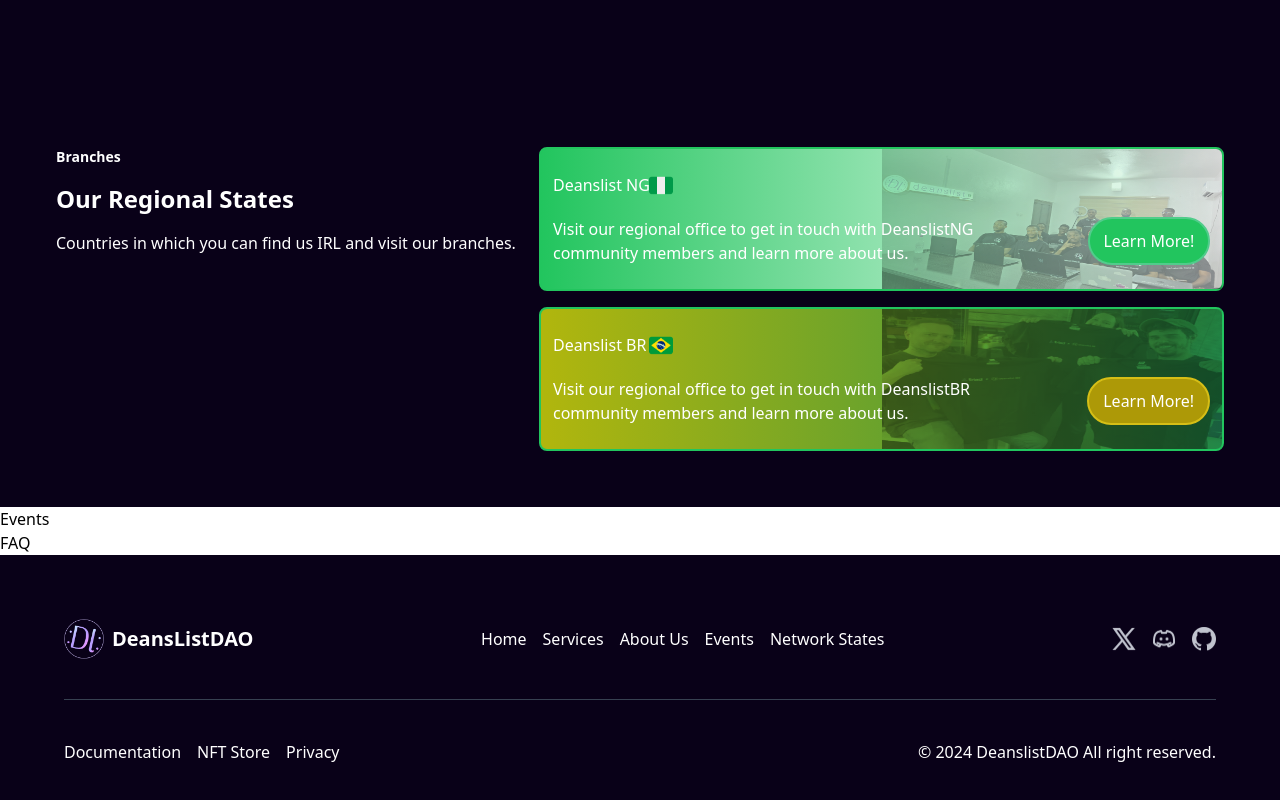
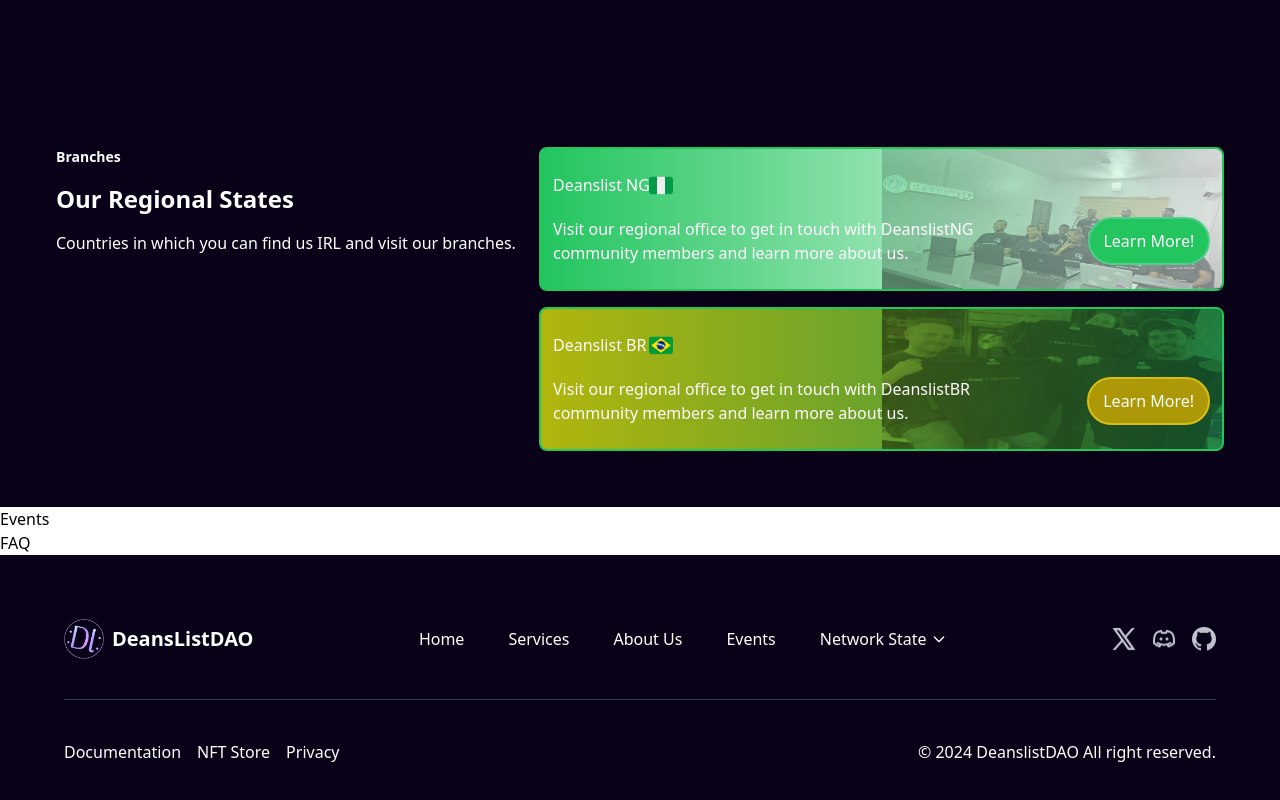
Before and after one commit to abasiakanmbat/Deans-test, a Next.js app: page / in a window 1280 px wide. Shown: the part 3051-3851 px from the top of the page. Built offline with nearby package versions, Linux system fonts and the light colour scheme.

Commit message:
Updated footer

```diff
--- a/app/components/sections/Footer.jsx
+++ b/app/components/sections/Footer.jsx
@@ -1,7 +1,14 @@
-
+"use client"
+import React, { useState } from 'react';
 
 
 function Footer() {
+  const [isDropdownOpen, setIsDropdownOpen] = useState(false);
+
+  const toggleDropdown = () => {
+    setIsDropdownOpen(!isDropdownOpen);
+  };
+
 	return (
 		<footer className="bg-[#090118] text-white p-16">
   <div className="flex justify-between items-center pb-6">
@@ -10,12 +17,24 @@
       <span className="text-xl font-bold">DeansListDAO</span>
     </div>
 
-    <nav className="flex space-x-4">
+    <nav className="flex space-x-4 gap-7">
       <a href="#" className="hover:text-gray-300">Home</a>
       <a href="#" className="hover:text-gray-300">Services</a>
       <a href="#" className="hover:text-gray-300">About Us</a>
       <a href="#" className="hover:text-gray-300">Events</a>
-      <a href="#" className="hover:text-gray-300">Network States</a>
+      <div className="relative inline-block">
+    <button onClick={toggleDropdown} className="hover:text-gray-300 flex items-center">
+      Network State
+      <svg xmlns="http://www.w3.org/2000/svg" viewBox="0 0 24 24" fill="none" stroke="currentColor" strokeWidth={2} strokeLinecap="round" strokeLinejoin="round" className="w-4 h-4 ml-1">
+        <path d="M19 9l-7 7-7-7" />
+      </svg>
+       </button>
+    <div className={`absolute ${isDropdownOpen ? 'block' : 'hidden'} bg-gray-800 text-white rounded-md shadow-md mt-2 w-32`}>
+      <a href="#" className="block px-4 py-2 hover:bg-gray-700 ">Deanslist NG</a>
+      <a href="#" className="block px-4 py-2 hover:bg-gray-700">Deanslist BR</a>
+
+    </div>
+    </div>
 
     </nav>
 
--- a/app/globals.css
+++ b/app/globals.css
@@ -1,6 +1,18 @@
 @tailwind base;
 @tailwind components;
 @tailwind utilities;
+
+
+
+.overflow-x-auto::-webkit-scrollbar {
+  display: none;
+}
+
+.overflow-x-auto {
+  -ms-overflow-style: none;
+  scrollbar-width: none;
+}
+
 
 /* :root {
   --background: #ffffff;
--- a/package.json
+++ b/package.json
@@ -14,7 +14,8 @@
     "@fortawesome/react-fontawesome": "^0.2.2",
     "next": "15.0.3",
     "react": "19.0.0-rc-66855b96-20241106",
-    "react-dom": "19.0.0-rc-66855b96-20241106"
+    "react-dom": "19.0.0-rc-66855b96-20241106",
+    "react-slick": "^0.30.2"
   },
   "devDependencies": {
     "eslint": "^8",
```
Also changed, not shown: app/components/sections/Trusties.jsx (+7 -2 lines), 1 other file (tests, documents, lock files or other folders).
